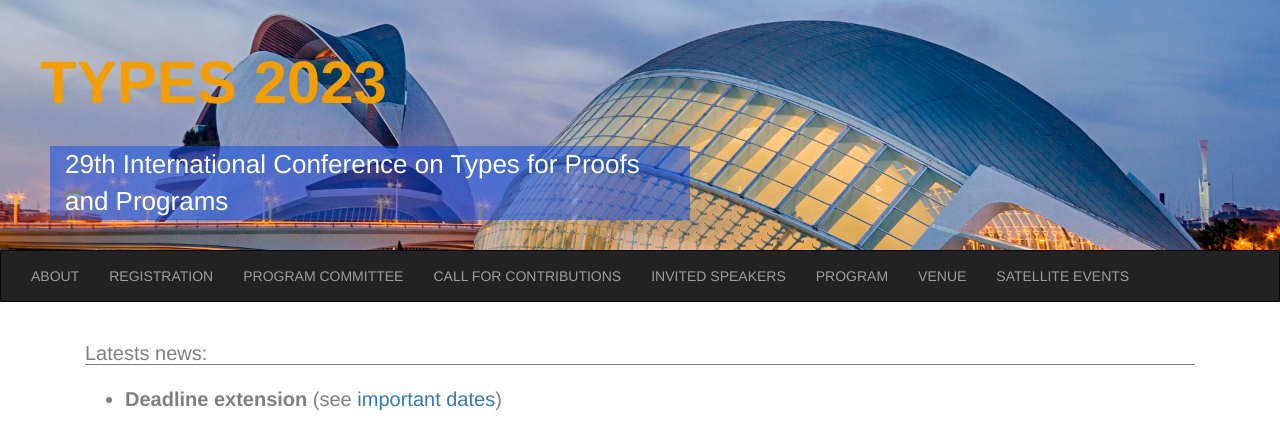
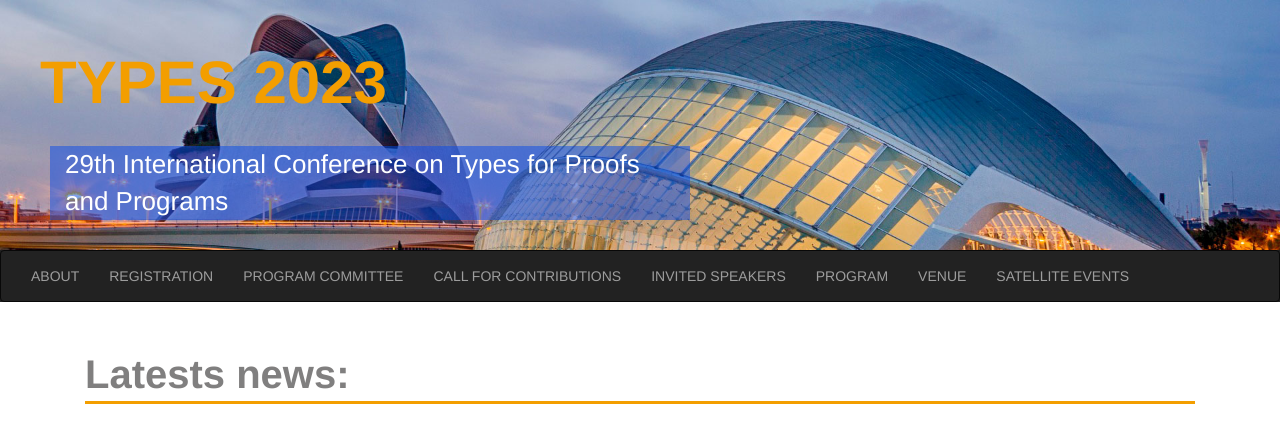
Before and after one commit to DhGilGar/TYPES2023, a plain HTML site: page Index.html in a window 1280 px wide. Shown: the top 431 px of the page. Drawn offline with nearby package versions, Linux system fonts and the light colour scheme.

Commit message:
Update Index.html

```diff
--- a/Index.html
+++ b/Index.html
@@ -6,7 +6,7 @@
 
 	<meta name="viewport" content="width=device-width, initial-scale=1">
 <meta name="Description" content="29th International Conference on Types for Proofs and Programs"/>
-<meta name="Keywords" content="TYPES2023"/>
+<meta name="Keywords" content="types2023"/>
 <meta name="robots" content="noodp"/>
 
 <title>TYPES 2023 | 29th International Conference on Types for Proofs and Programs</title>
@@ -62,7 +62,7 @@
 <div class="container">
 	  <div class="abs-center col-md-12">
 
-	<h3> Latests news:</h3>
+	<h1> Latests news:</h1>
 			<ul class="list">
 				<li> <strong> Deadline extension</strong> (see <a href="https://types2023.webs.upv.es/Call_for_Contributions.html"> important dates</a>)
 			</ul>
```
